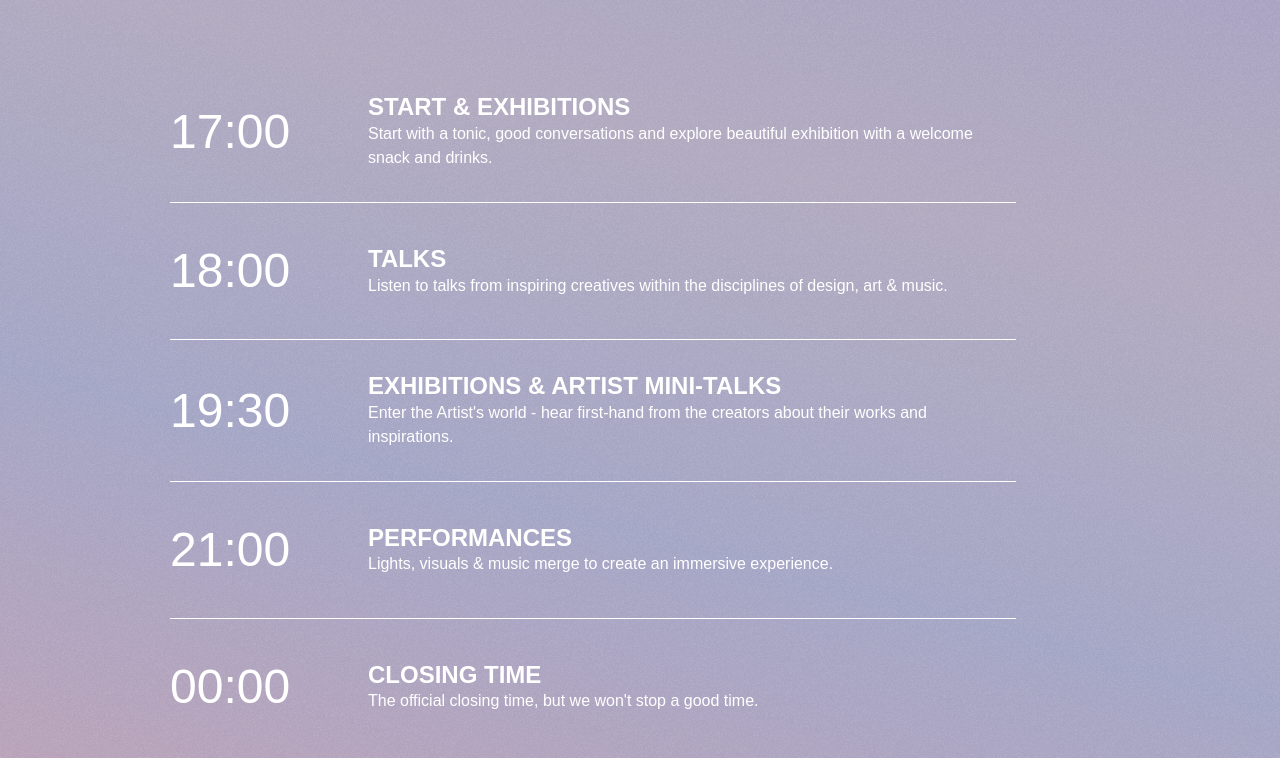
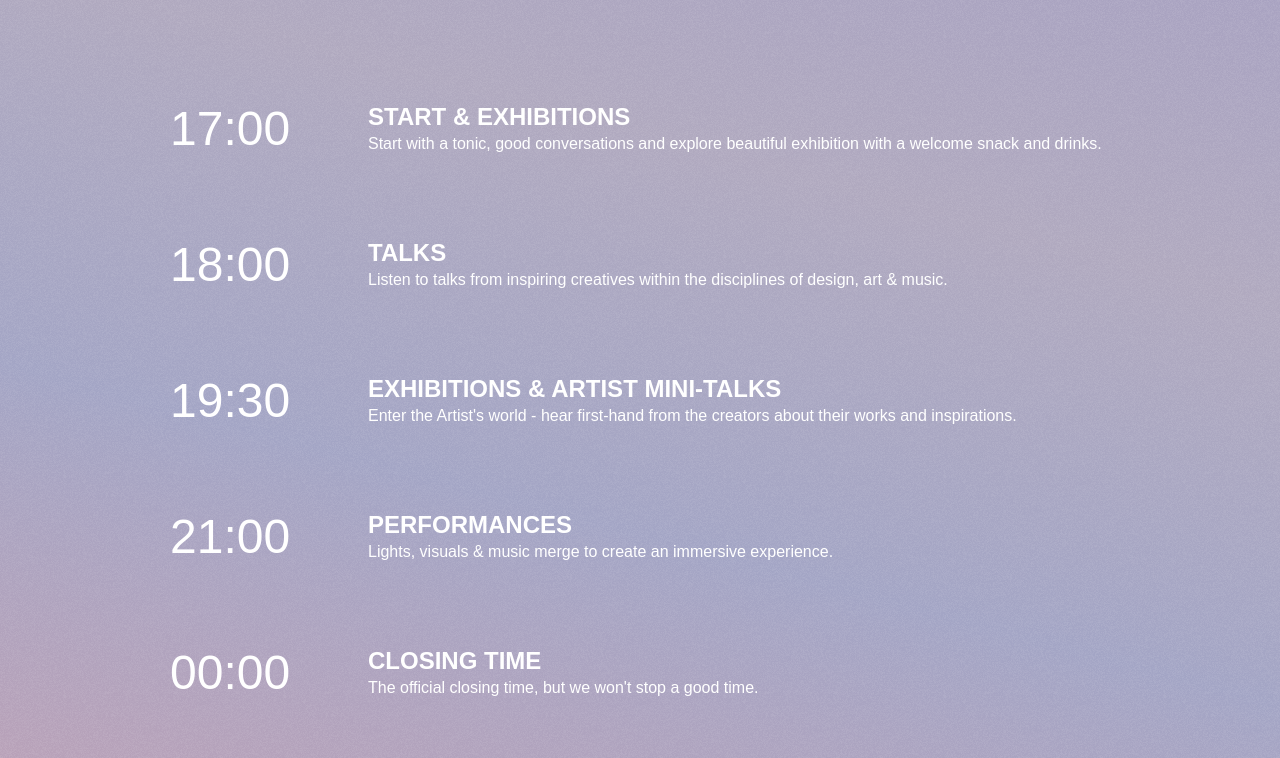
Before and after one commit to ginetta/ginetta-tonic-featival, a website: page src/index.html in a window 1280 px wide. Shown: the part 2206-2964 px from the top of the page. Drawn offline with Linux system fonts and the light colour scheme; a script that the page names is missing.

Commit message:
refactor(Agenda): removed excessive DIVs & accordion classes

```diff
--- a/src/index.html
+++ b/src/index.html
@@ -455,9 +455,7 @@
             </div>
           </div>
           <div class="base-container w-container">
-            <div data-hover="false" data-delay="0" class="accordion-toggle w-dropdown">
-              <div class="dropdown-toggle w-dropdown-toggle">
-                <div class="dropdown-title-text">
+            <div class="dropdown-title-text dropdown-toggle">
               <div class="counter-number agenda">17:00</div>
               <div class="div-agenda">
                 <div class="heading-3 agenda">START &amp; EXHIBITIONS</div>
@@ -467,11 +465,7 @@
                 </div>
               </div>
             </div>
-              </div>
-            </div>
-            <div data-hover="false" data-delay="0" class="accordion-toggle w-dropdown">
-              <div class="dropdown-toggle w-dropdown-toggle">
-                <div class="dropdown-title-text">
+            <div class="dropdown-title-text dropdown-toggle">
               <div class="counter-number agenda">18:00</div>
               <div class="div-agenda">
                 <div class="heading-3 agenda">TALKS</div>
@@ -481,11 +475,7 @@
                 </div>
               </div>
             </div>
-              </div>
-            </div>
-            <div data-hover="false" data-delay="0" class="accordion-toggle w-dropdown">
-              <div class="dropdown-toggle w-dropdown-toggle">
-                <div class="dropdown-title-text">
+            <div class="dropdown-title-text dropdown-toggle">
               <div class="counter-number agenda">19:30</div>
               <div class="div-agenda">
                 <div class="heading-3 agenda">EXHIBITIONS &amp; ARTIST MINI-TALKS</div>
@@ -495,11 +485,7 @@
                 </div>
                 </div>
                 </div>
-              </div>
-            </div>
-            <div data-hover="false" data-delay="0" class="accordion-toggle w-dropdown">
-              <div class="dropdown-toggle w-dropdown-toggle">
-                <div class="dropdown-title-text">
+            <div class="dropdown-title-text dropdown-toggle">
               <div class="counter-number agenda">21:00</div>
               <div class="div-agenda">
                 <div class="heading-3 agenda">PERFORMANCES</div>
@@ -508,18 +494,12 @@
                 </div>
                 </div>
                 </div>
-              </div>
-            </div>
-            <div data-hover="false" data-delay="0" class="accordion-toggle last w-dropdown">
-              <div class="dropdown-toggle w-dropdown-toggle">
-                <div class="dropdown-title-text">
+            <div class="dropdown-title-text dropdown-toggle">
               <div class="counter-number agenda">00:00</div>
               <div class="div-agenda">
                 <div class="heading-3 agenda">CLOSING TIME</div>
                 <div class="subtitle typed">
                   The official closing time, but we won&#x27;t stop a good time.
-                    </div>
-                  </div>
                 </div>
               </div>
             </div>
```
Lines whose indentation alone changed are shown as unchanged.
